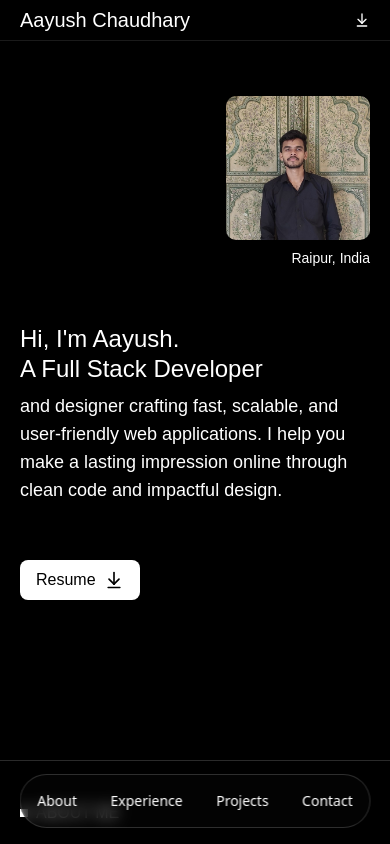
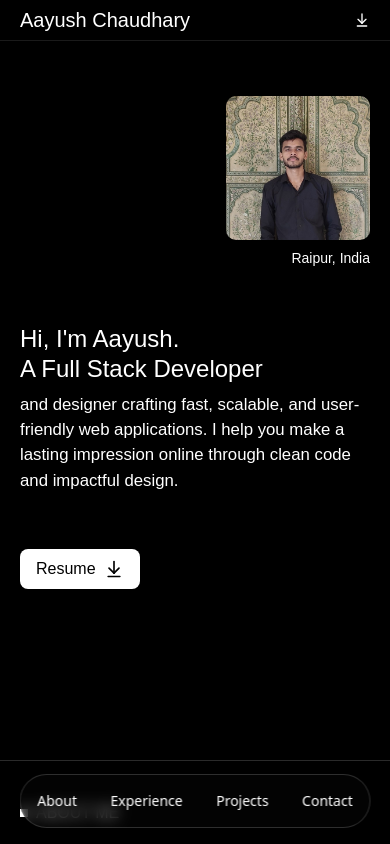
Before and after one commit to aayushcyy/aayushPorfolio, a Next.js app: page / in a window 390 px wide. Shown: the top 844 px of the page. Built offline with nearby package versions, Linux system fonts and the light colour scheme; a web font is replaced by a local one.

Commit message:
feat: implement responsive font sizing in hero sub heading using clamp()

```diff
--- a/app/Components/HeroSection.jsx
+++ b/app/Components/HeroSection.jsx
@@ -30,7 +30,7 @@ export default function HeroSection() {
           <p className="text-[clamp(1.5rem,_2vw_+_1rem,_5rem)] leading-tight">
             Hi, I'm Aayush. <br /> A Full Stack Developer
           </p>
-          <p className="md:text-xl text-lg font-thin md:w-[65%] w-full">
+          <p className="text-[clamp(1rem,_1rem_+_0.2vw,_2rem)] font-thin md:w-[75%] w-full">
             and designer crafting fast, scalable, and user-friendly web
             applications. I help you make a lasting impression online through
             clean code and impactful design.
```
